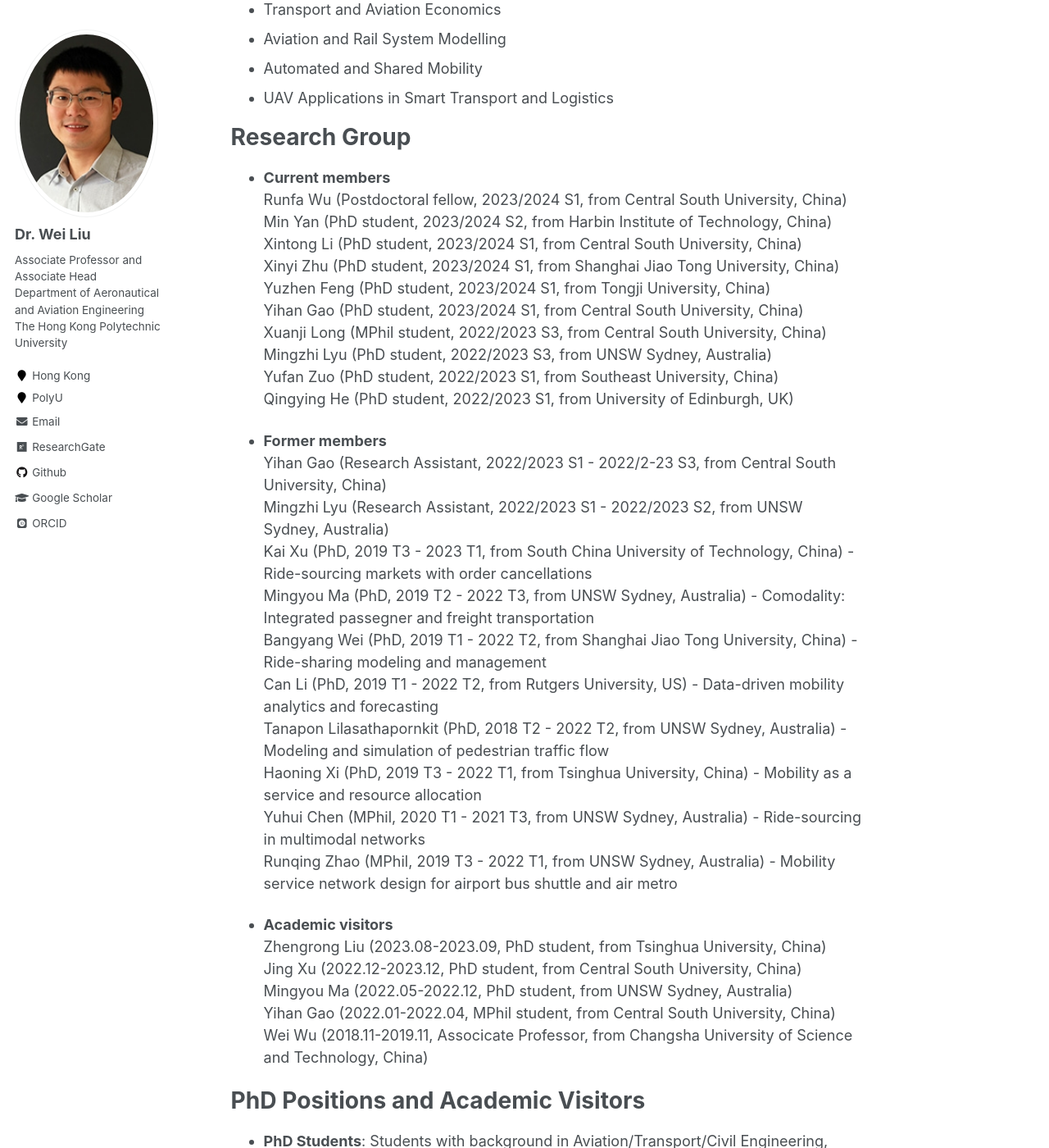
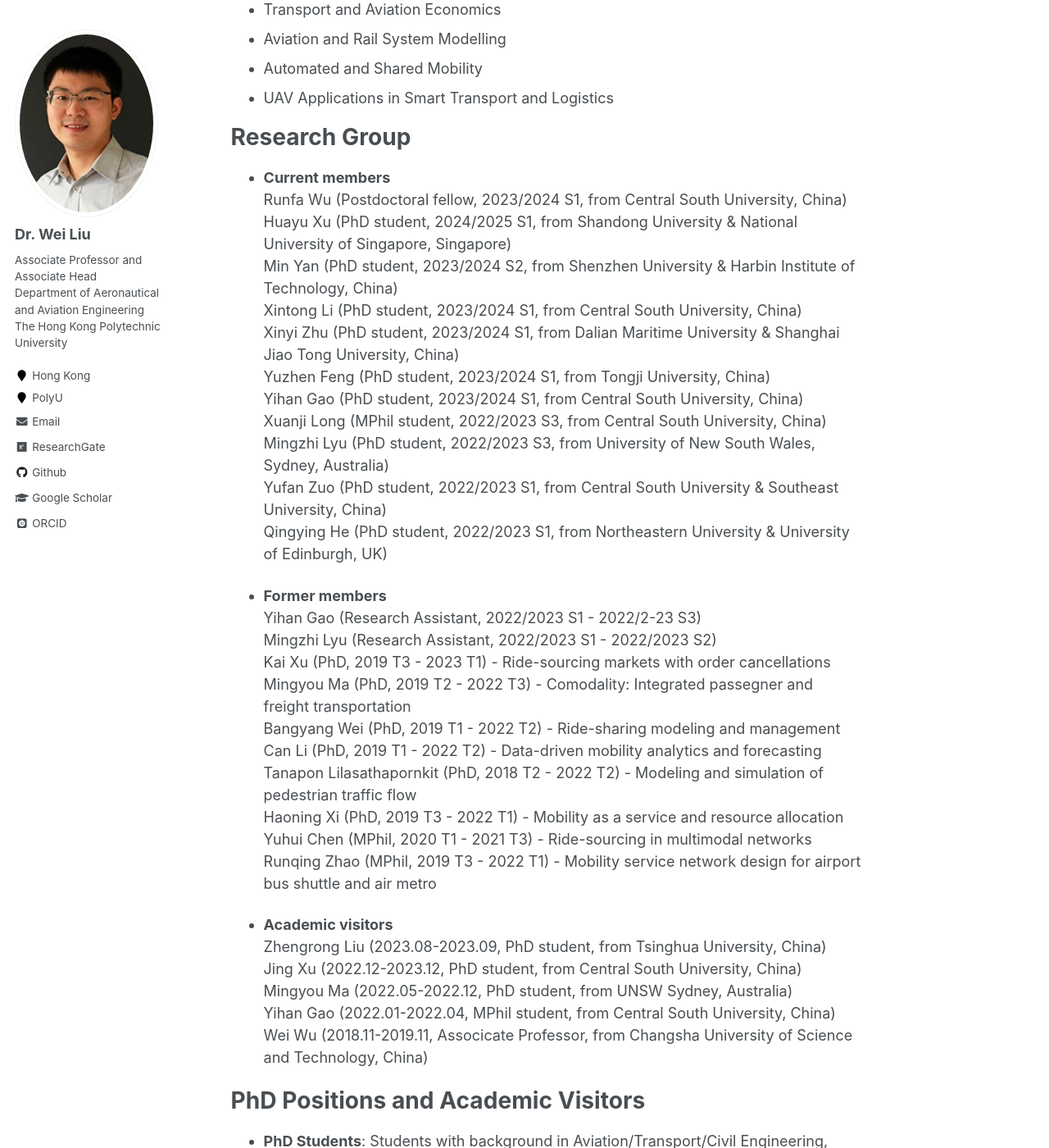
Before and after one commit to weiliu2016/weiliu2016.github.io, a Jekyll site: the page built from _pages/about.md, in a window 1280 px wide and 1400 px high, scrolled down 687 px. Shown: the whole window at 82% size. Built offline with Jekyll 4.4.1, drawn with Linux system fonts in a browser that asks for light colours; some web fonts are replaced.

Commit message:
Update about.md

```diff
--- a/_pages/about.md
+++ b/_pages/about.md
@@ -23,27 +23,28 @@ Research Group
 ======
 - **Current members**\
   Runfa Wu (Postdoctoral fellow, 2023/2024 S1, from Central South University, China)\
-  Min Yan (PhD student, 2023/2024 S2, from Harbin Institute of Technology, China)\
+  Huayu Xu (PhD student, 2024/2025 S1, from Shandong University & National University of Singapore, Singapore)\
+  Min Yan (PhD student, 2023/2024 S2, from Shenzhen University & Harbin Institute of Technology, China)\
   Xintong Li (PhD student, 2023/2024 S1, from Central South University, China)\
-  Xinyi Zhu (PhD student, 2023/2024 S1, from Shanghai Jiao Tong University, China)\
+  Xinyi Zhu (PhD student, 2023/2024 S1, from Dalian Maritime University & Shanghai Jiao Tong University, China)\
   Yuzhen Feng (PhD student, 2023/2024 S1, from Tongji University, China)\
   Yihan Gao (PhD student, 2023/2024 S1, from Central South University, China)\
   Xuanji Long (MPhil student, 2022/2023 S3, from Central South University, China)\
-  Mingzhi Lyu (PhD student, 2022/2023 S3, from UNSW Sydney, Australia)\
-  Yufan Zuo (PhD student, 2022/2023 S1, from Southeast University, China)\
-  Qingying He (PhD student, 2022/2023 S1, from University of Edinburgh, UK)
+  Mingzhi Lyu (PhD student, 2022/2023 S3, from University of New South Wales, Sydney, Australia)\
+  Yufan Zuo (PhD student, 2022/2023 S1, from Central South University & Southeast University, China)\
+  Qingying He (PhD student, 2022/2023 S1, from Northeastern University & University of Edinburgh, UK)
 
 - **Former members**\
-  Yihan Gao (Research Assistant, 2022/2023 S1 - 2022/2-23 S3, from Central South University, China)\
-  Mingzhi Lyu (Research Assistant, 2022/2023 S1 - 2022/2023 S2, from UNSW Sydney, Australia)\
-  Kai Xu (PhD, 2019 T3 - 2023 T1, from South China University of Technology, China) - Ride-sourcing markets with order cancellations\
-  Mingyou Ma (PhD, 2019 T2 - 2022 T3, from UNSW Sydney, Australia) - Comodality: Integrated passegner and freight transportation\
-  Bangyang Wei (PhD, 2019 T1 - 2022 T2, from Shanghai Jiao Tong University, China) - Ride-sharing modeling and management\
-  Can Li (PhD, 2019 T1 - 2022 T2, from Rutgers University, US) - Data-driven mobility analytics and forecasting\
-  Tanapon Lilasathapornkit (PhD, 2018 T2 - 2022 T2, from UNSW Sydney, Australia) - Modeling and simulation of pedestrian traffic flow\
-  Haoning Xi (PhD, 2019 T3 - 2022 T1, from Tsinghua University, China) - Mobility as a service and resource allocation\
-  Yuhui Chen (MPhil, 2020 T1 - 2021 T3, from UNSW Sydney, Australia) - Ride-sourcing in multimodal networks\
-  Runqing Zhao (MPhil, 2019 T3 - 2022 T1, from UNSW Sydney, Australia) - Mobility service network design for airport bus shuttle and air metro
+  Yihan Gao (Research Assistant, 2022/2023 S1 - 2022/2-23 S3)\
+  Mingzhi Lyu (Research Assistant, 2022/2023 S1 - 2022/2023 S2)\
+  Kai Xu (PhD, 2019 T3 - 2023 T1) - Ride-sourcing markets with order cancellations\
+  Mingyou Ma (PhD, 2019 T2 - 2022 T3) - Comodality: Integrated passegner and freight transportation\
+  Bangyang Wei (PhD, 2019 T1 - 2022 T2) - Ride-sharing modeling and management\
+  Can Li (PhD, 2019 T1 - 2022 T2) - Data-driven mobility analytics and forecasting\
+  Tanapon Lilasathapornkit (PhD, 2018 T2 - 2022 T2) - Modeling and simulation of pedestrian traffic flow\
+  Haoning Xi (PhD, 2019 T3 - 2022 T1) - Mobility as a service and resource allocation\
+  Yuhui Chen (MPhil, 2020 T1 - 2021 T3) - Ride-sourcing in multimodal networks\
+  Runqing Zhao (MPhil, 2019 T3 - 2022 T1) - Mobility service network design for airport bus shuttle and air metro
 
 - **Academic visitors**\
   Zhengrong Liu (2023.08-2023.09, PhD student, from Tsinghua University, China)\
```
